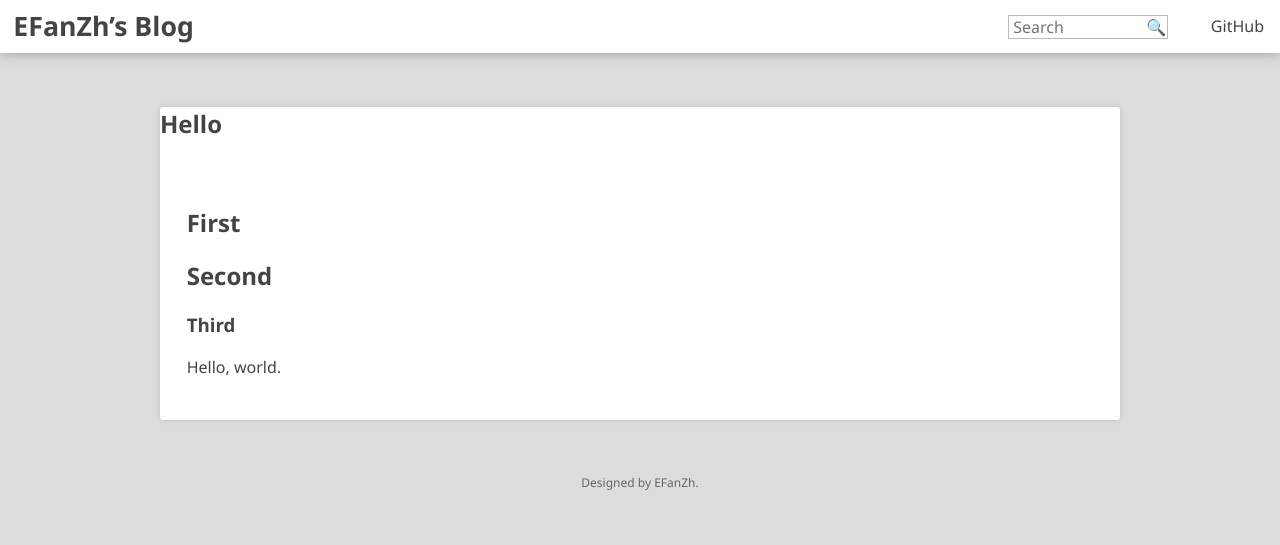
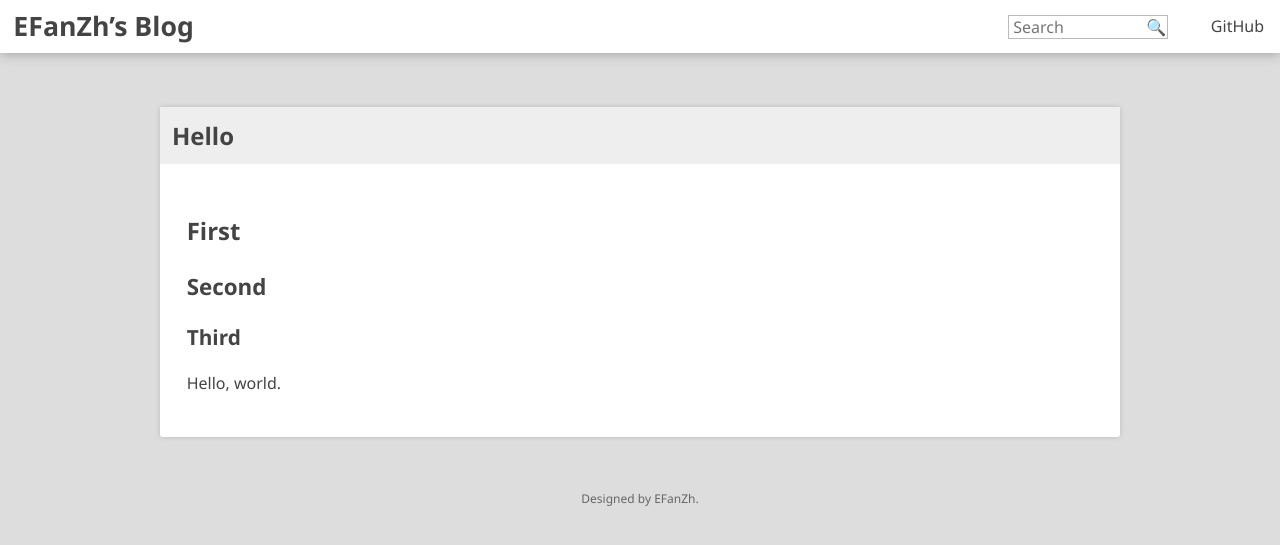
Before and after one commit to fuzeyi/efanzh.github.io, a Jekyll site: the page built from _posts/2015-03-14-hello.md, in a window 1280 px wide. Shown: the top 545 px of the page. Built offline with Jekyll 4.4.1, drawn with Linux system fonts in a browser that asks for light colours.

Commit message:
Modify post title style

```diff
--- a/_layouts/post.html
+++ b/_layouts/post.html
@@ -8,11 +8,13 @@
     </head>
     <body>
         {% include header.html %}        <section class="main">
-            <header>
-                <h2>{{ page.title }}</h2>
-            </header>
-            <div class="post">
-                {{ content }}            </div>
+            <article>
+                <header>
+                    <h2>{{ page.title }}</h2>
+                </header>
+                <div class="post">
+                    {{ content }}                </div>
+            </article>
         </section>
         {% include footer.html %}    </body>
 </html>
--- a/stylesheets/common.css
+++ b/stylesheets/common.css
@@ -100,14 +100,50 @@
     max-width: 720pt;
 }
 
-.main > header
+.main > article > header
 {
-    backgroud-color: #eee;
+    background-color: #eee;
+}
+
+.main > article > header > h2
+{
+    margin: 0;
+    padding: 0.5em;
 }
 
 .post
 {
     padding: 20pt;
+}
+
+.post h1
+{
+    font-size: 1.5em;
+}
+
+.post h2
+{
+    font-size: 1.4em;
+}
+
+.post h3
+{
+    font-size: 1.3em;
+}
+
+.post h4
+{
+    font-size: 1.2em;
+}
+
+.post h5
+{
+    font-size: 1.1em;
+}
+
+.post h6
+{
+    font-size: 1em;
 }
 
 .main a:link
```
